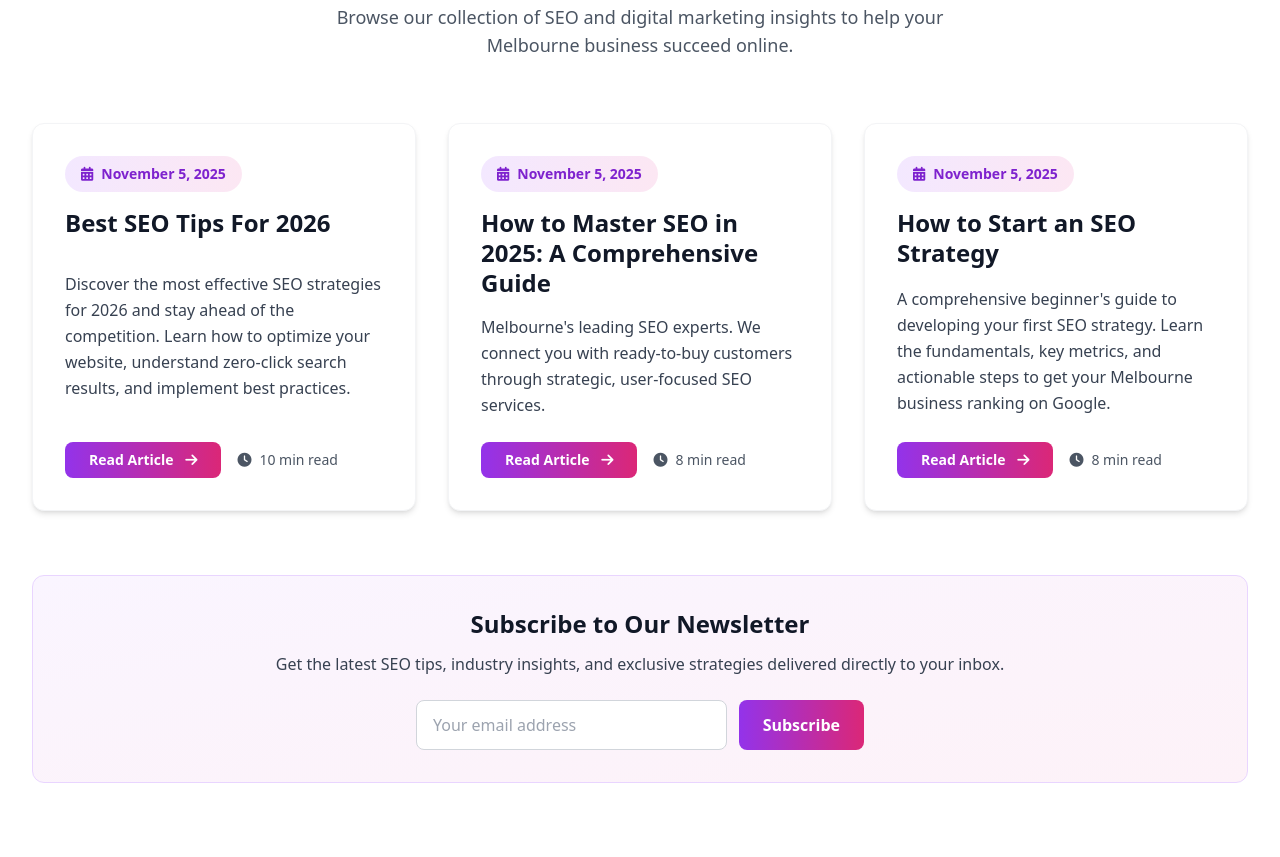
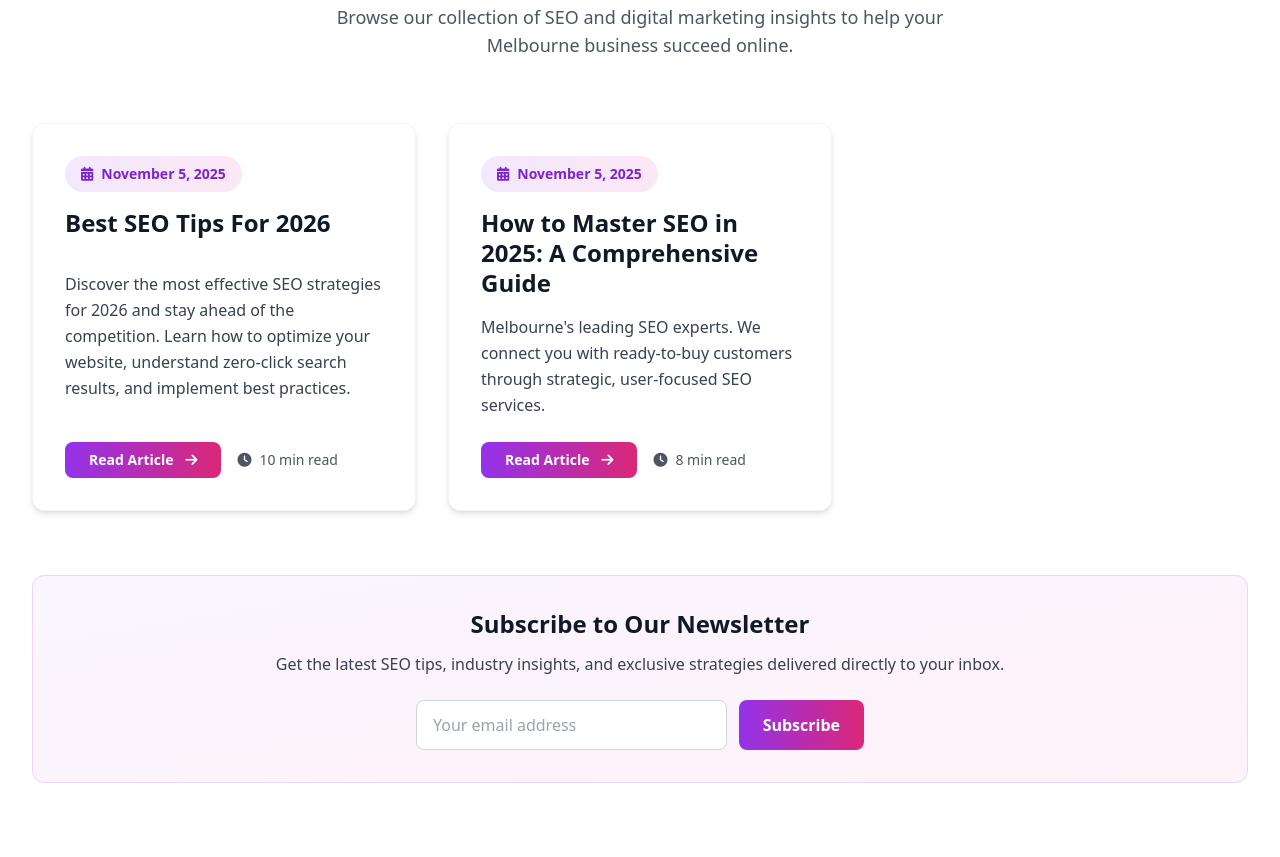
Before and after one commit to test-acc-12349/beyond-clicks-melbourne-seo-experts-2025-11-03-x0zbt, a plain HTML site: page blog.html in a window 1280 px wide. Shown: the part 2137-2994 px from the top of the page. Drawn offline with nearby package versions, Linux system fonts and the light colour scheme.

Commit message:
Update blog.html: this blog does not exisit 'How to Start an SEO Str...

```diff
--- a/blog.html
+++ b/blog.html
@@ -219,32 +219,6 @@
                         </span>
                     </div>
                 </div>
-
-                <!-- Article 3: How to Start an SEO Strategy -->
-                <div class="feature-card p-8 bg-white rounded-xl shadow-md hover:shadow-lg border border-gray-100 flex flex-col">
-                    <div class="mb-4">
-                        <span class="inline-block px-4 py-2 bg-gradient-to-r from-purple-100 to-pink-100 text-purple-700 rounded-full text-sm font-semibold">
-                            <i class="fas fa-calendar-alt mr-2"></i>November 5, 2025
-                        </span>
-                    </div>
-
-                    <h3 class="text-2xl font-bold text-gray-900 mb-4 leading-tight flex-grow">
-                        How to Start an SEO Strategy
-                    </h3>
-
-                    <p class="text-gray-700 leading-relaxed mb-6 flex-grow">
-                        A comprehensive beginner's guide to developing your first SEO strategy. Learn the fundamentals, key metrics, and actionable steps to get your Melbourne business ranking on Google.
-                    </p>
-
-                    <div class="flex flex-col sm:flex-row gap-4 items-start sm:items-center">
-                        <a href="https://test-acc-12349.github.io/beyond-clicks-melbourne-seo-experts-2025-11-03-x0zbt/blog/how-to-start-an-seo-strategy.html" class="cta-button px-6 py-2 bg-gradient-to-r from-purple-600 to-pink-600 text-white rounded-lg font-bold hover:shadow-lg transition-all duration-300 text-sm">
-                            Read Article <i class="fas fa-arrow-right ml-2"></i>
-                        </a>
-                        <span class="text-gray-600 text-sm">
-                            <i class="fas fa-clock mr-2"></i>8 min read
-                        </span>
-                    </div>
-                </div>
             </div>
 
             <div class="mt-16 p-8 bg-gradient-to-br from-purple-50 to-pink-50 rounded-xl border border-purple-200 text-center">
```
